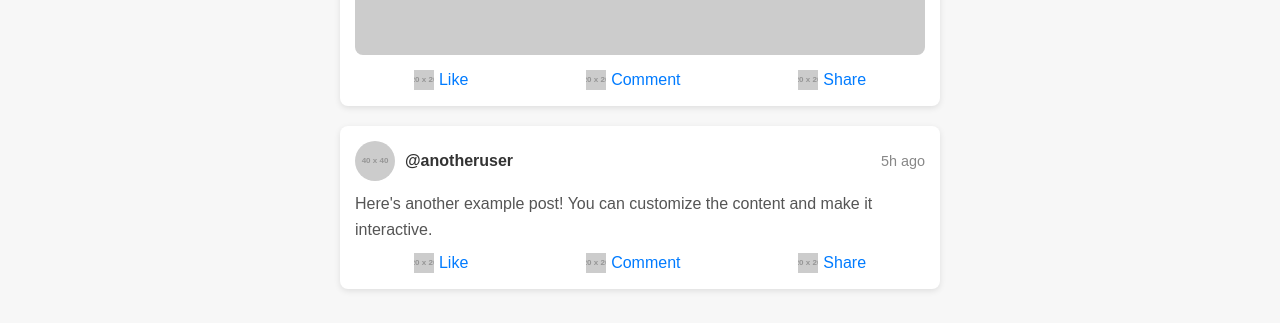
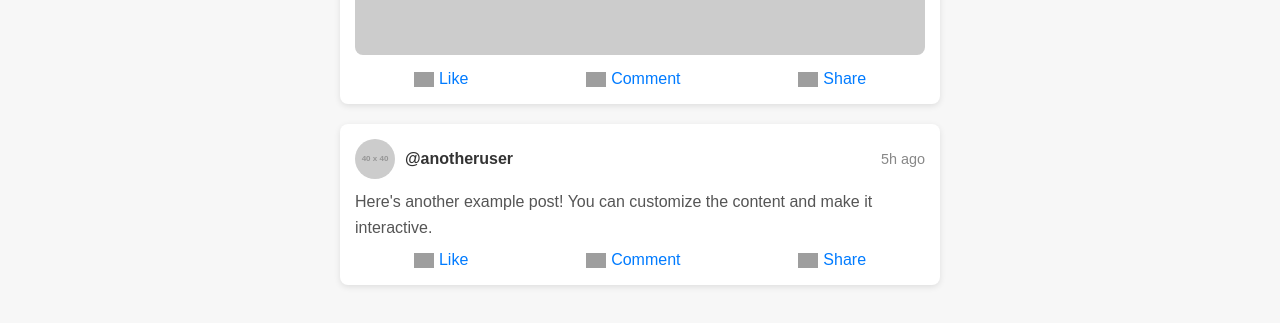
Before and after one commit to janella-may-pangilinan/threads, a plain HTML site: page ThreadsNewsFeed.html in a window 1280 px wide. Shown: the part 456-779 px from the top of the page. Drawn offline with Linux system fonts and the light colour scheme; grey boxes are pictures that could not be loaded; placeholder pictures from the web are drawn by us.

Commit message:
add icon poul maninang

```diff
--- a/ThreadsNewsFeed.html
+++ b/ThreadsNewsFeed.html
@@ -161,15 +161,15 @@
             <img src="https://via.placeholder.com/600x300" alt="Post image" class="post-image">
             <div class="post-footer">
                 <button>
-                    <img src="https://via.placeholder.com/20" alt="Like icon">
+                    <img src="https://img.icons8.com/ios-filled/50/000000/facebook-like.png" alt="Like icon">
                     Like
                 </button>
                 <button>
-                    <img src="https://via.placeholder.com/20" alt="Comment icon">
+                    <img src="https://img.icons8.com/ios-filled/50/000000/comments.png" alt="Comment icon">
                     Comment
                 </button>
                 <button>
-                    <img src="https://via.placeholder.com/20" alt="Share icon">
+                    <img src="https://img.icons8.com/ios-filled/50/000000/share.png" alt="Share icon">
                     Share
                 </button>
             </div>
@@ -186,15 +186,15 @@
             </div>
             <div class="post-footer">
                 <button>
-                    <img src="https://via.placeholder.com/20" alt="Like icon">
+                    <img src="https://img.icons8.com/ios-filled/50/000000/facebook-like.png" alt="Like icon">
                     Like
                 </button>
                 <button>
-                    <img src="https://via.placeholder.com/20" alt="Comment icon">
+                    <img src="https://img.icons8.com/ios-filled/50/000000/comments.png" alt="Comment icon">
                     Comment
                 </button>
                 <button>
-                    <img src="https://via.placeholder.com/20" alt="Share icon">
+                    <img src="https://img.icons8.com/ios-filled/50/000000/share.png" alt="Share icon">
                     Share
                 </button>
             </div>
```
